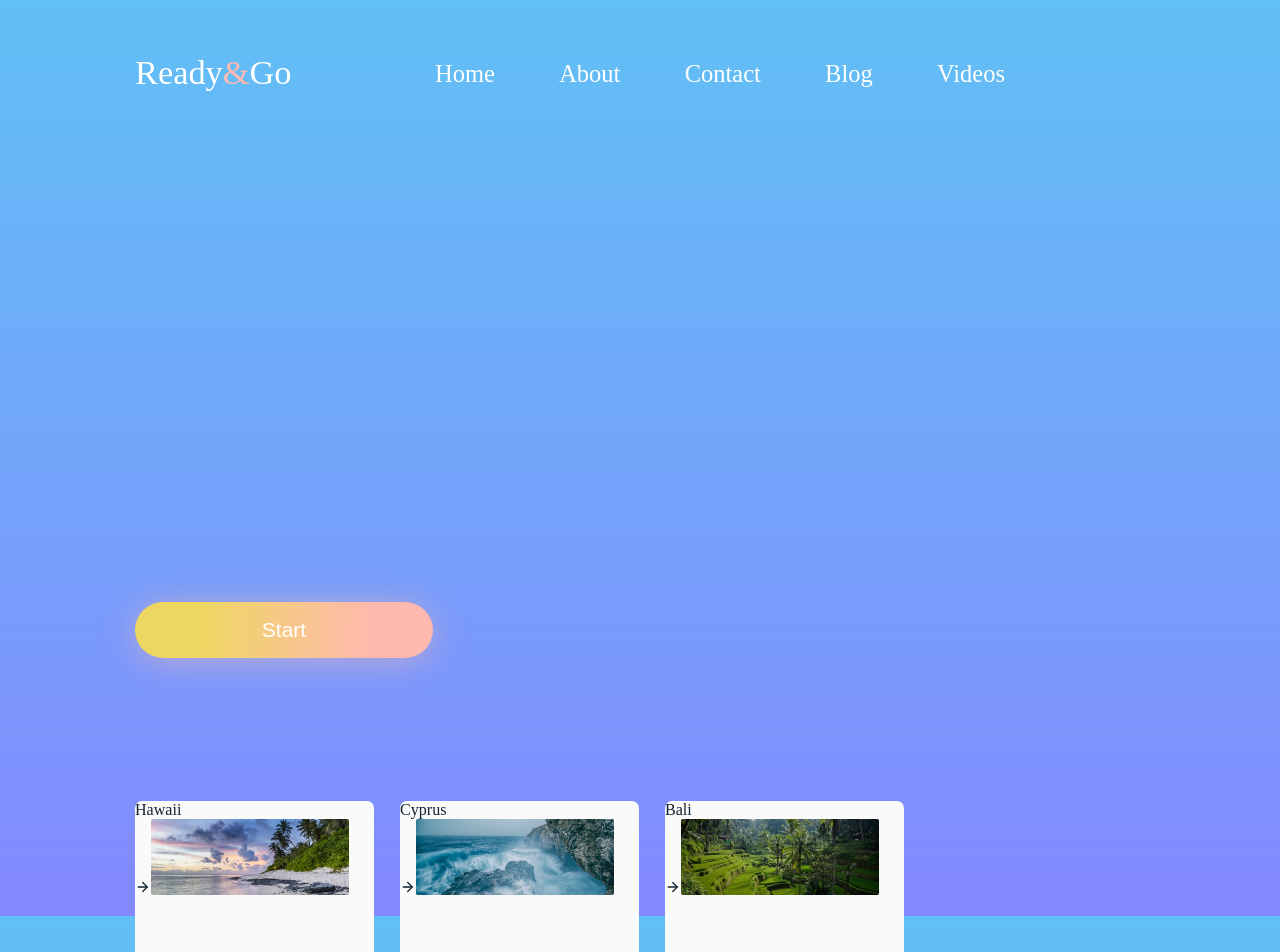
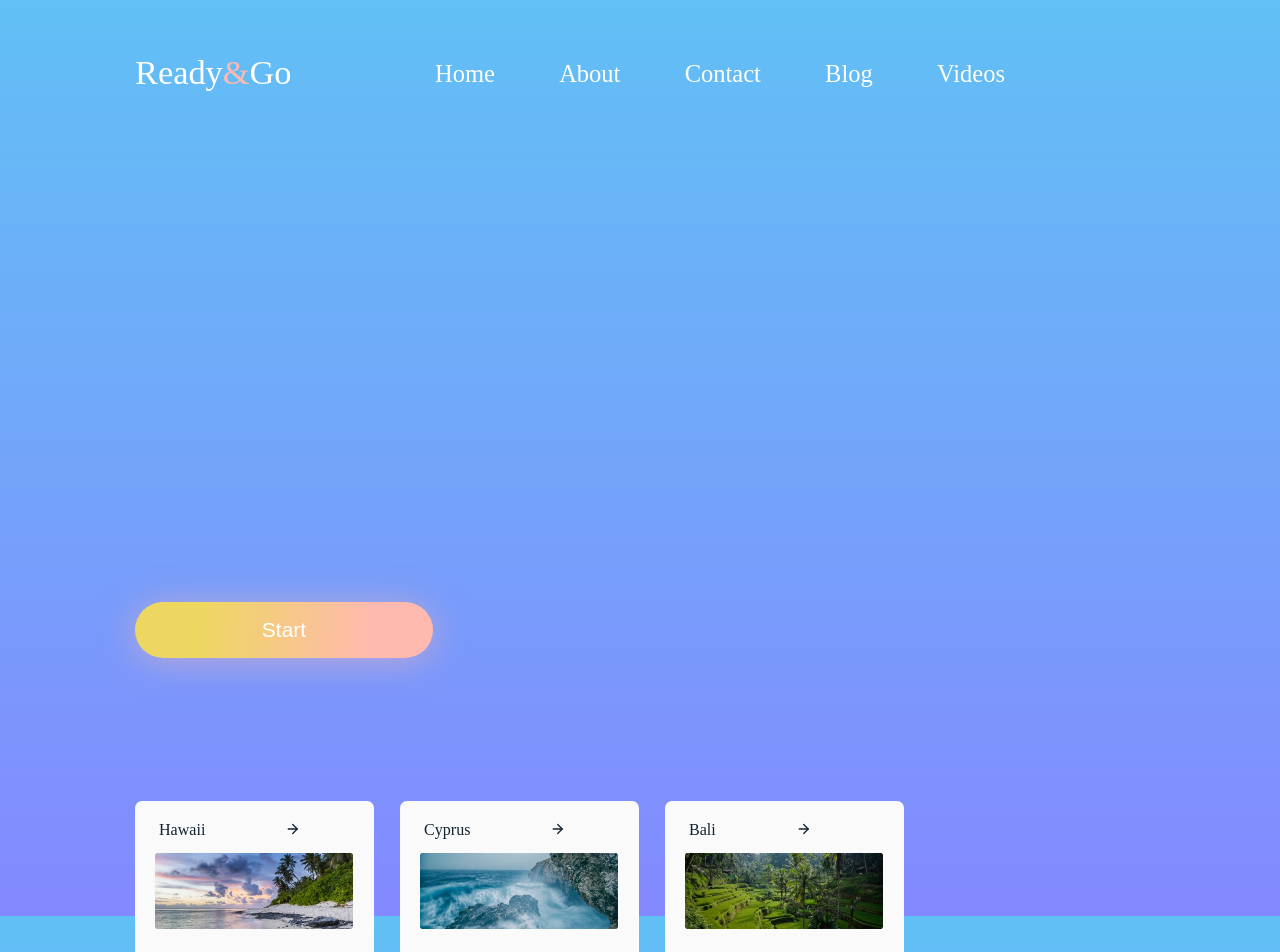
Before and after one commit to glauberferreira/travel-landing-page, a Next.js app: page / in a window 1280 px wide. Shown: the top 952 px of the page. Built offline with nearby package versions, Linux system fonts and the light colour scheme.

Commit message:
posicionamento do cabecalho e da imagem do card

```diff
--- a/app/page.js
+++ b/app/page.js
@@ -14,9 +14,11 @@ function Botao({x, y}) {
 function Card({localidade, imagem}) {
   return(
     <div className={styles.card}>
-        <p className={styles.localidade}>{localidade}</p>
-        <Image src={seta}/>
-        <Image src={imagem}/>
+        <div className={styles.cabecalhoCard}>
+          <p className={styles.localidade}>{localidade}</p>
+          <Image src={seta}/>
+        </div>
+        <Image src={imagem} className={styles.imagem}/>
     </div>
   )
 }
--- a/app/page.module.css
+++ b/app/page.module.css
@@ -13,9 +13,10 @@
 .card {
     background-color: #FAFAFA;
     border-radius: 7px;
-    filter: blur(0.6000000238418579px);
+    filter: blur(0.2px);
     height: 169px;
     width: 239px;
+    position: relative;
 }
 
 .localidade {
@@ -26,7 +27,23 @@
 
 .cards {
     display: flex;
+    gap: 26px;
     justify-content: flex-start;
-    gap: 26px;
     position: absolute;
 }
+
+.cabecalhoCard {
+    display: flex;
+    gap: 80px;
+    justify-content: flex-start;
+    left: 24px;
+    position: absolute;
+    top: 20px;
+}
+
+.imagem {
+    border-radius: 2px;
+    left: 20px;
+    position: absolute;
+    top: 52px;
+}
```
